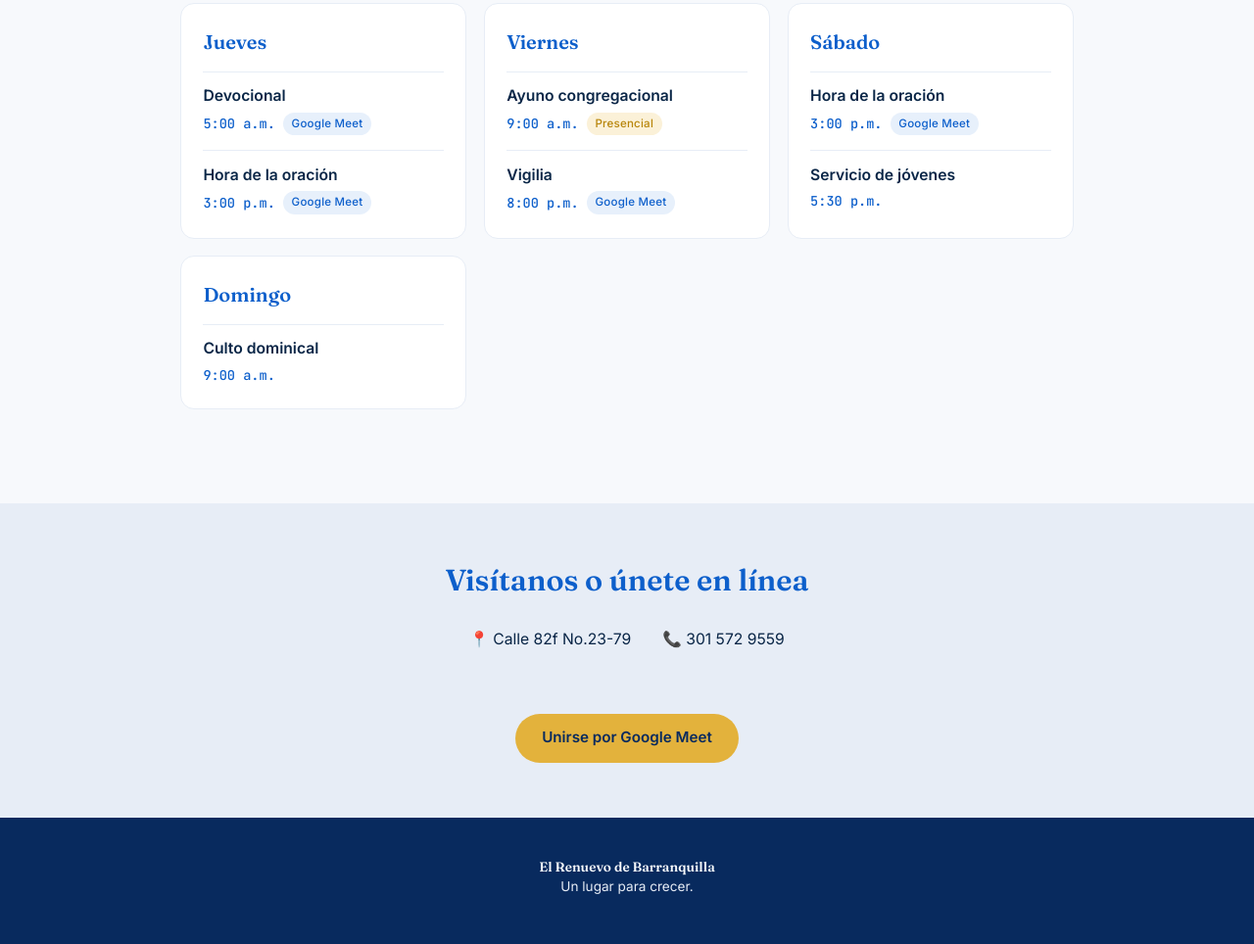
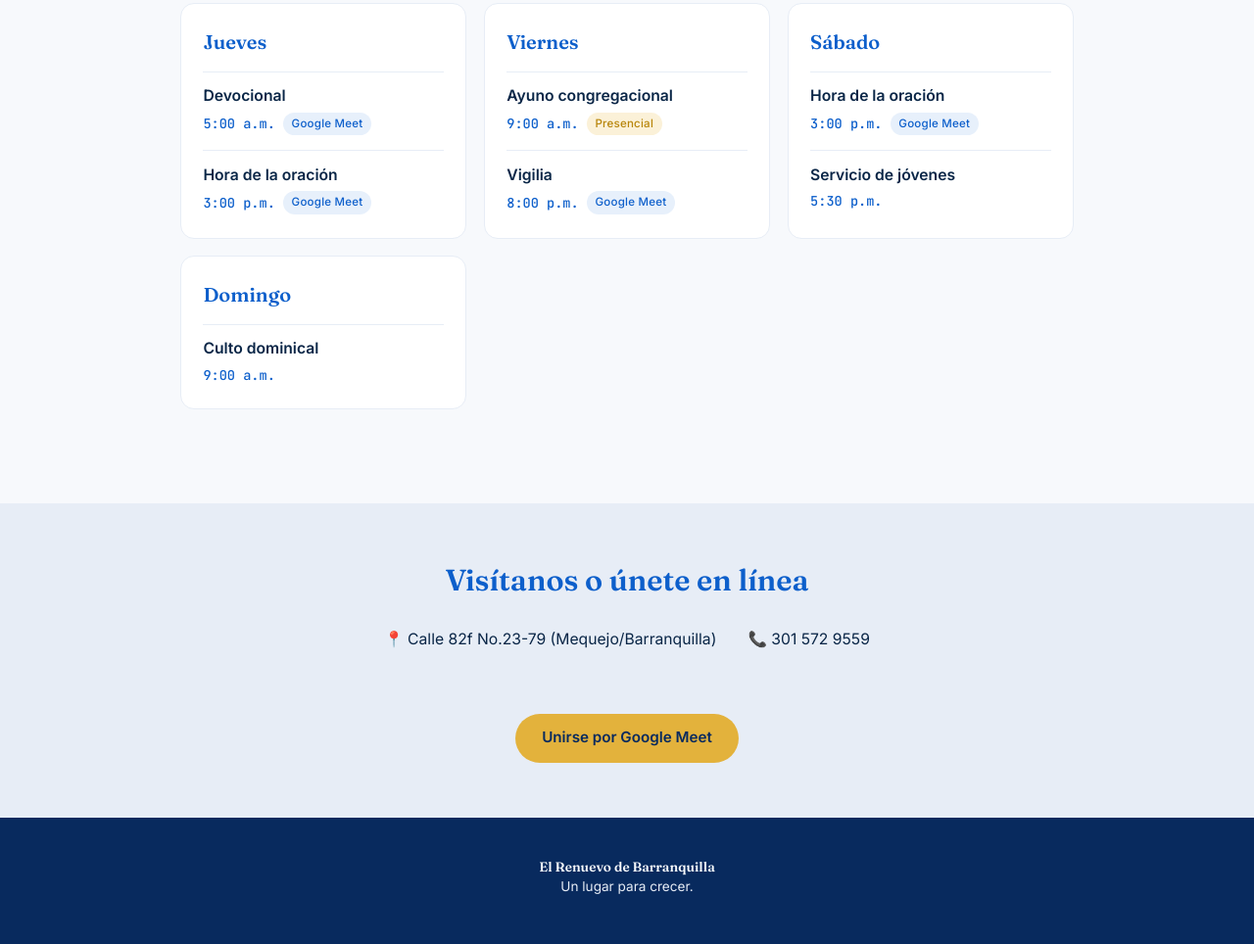
Before and after one commit to moibenavides2-create/el-renuevo-de-barranquilla, a plain HTML site: page index.html in a window 1280 px wide. Shown: the part 1348-2312 px from the top of the page at 98% size. Drawn offline with Linux system fonts and the light colour scheme.

Commit message:
Update index.html

```diff
--- a/index.html
+++ b/index.html
@@ -336,7 +336,7 @@
 <section class="contact">
   <h2>Visítanos o únete en línea</h2>
   <div class="contact-info">
-    <span>📍 Calle 82f No.23-79</span>
+    <span>📍 Calle 82f No.23-79 (Mequejo/Barranquilla)</span>
     <a href="tel:+573015729559">📞 301 572 9559</a>
   </div>
   <a class="cta" href="https://meet.google.com/dpb-fejc-mtf" target="_blank" rel="noopener">Unirse por Google Meet</a>
```
